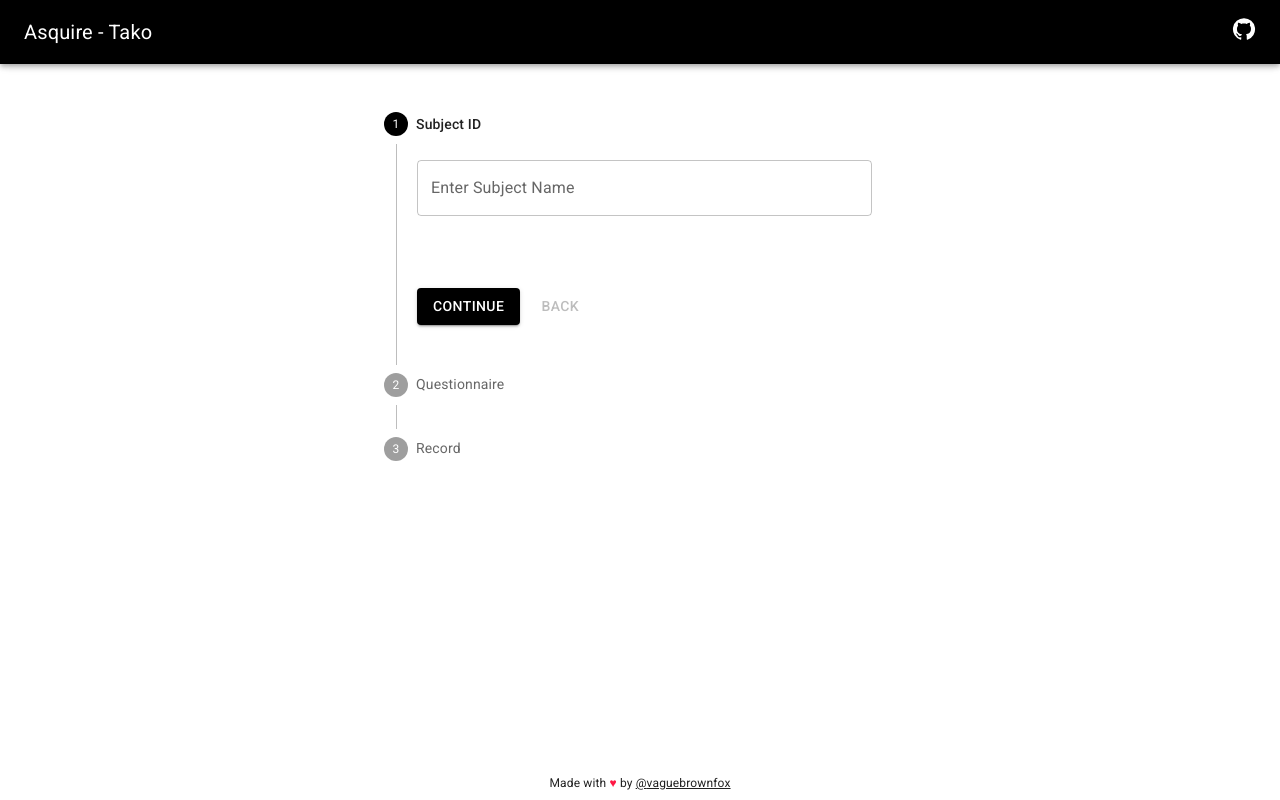
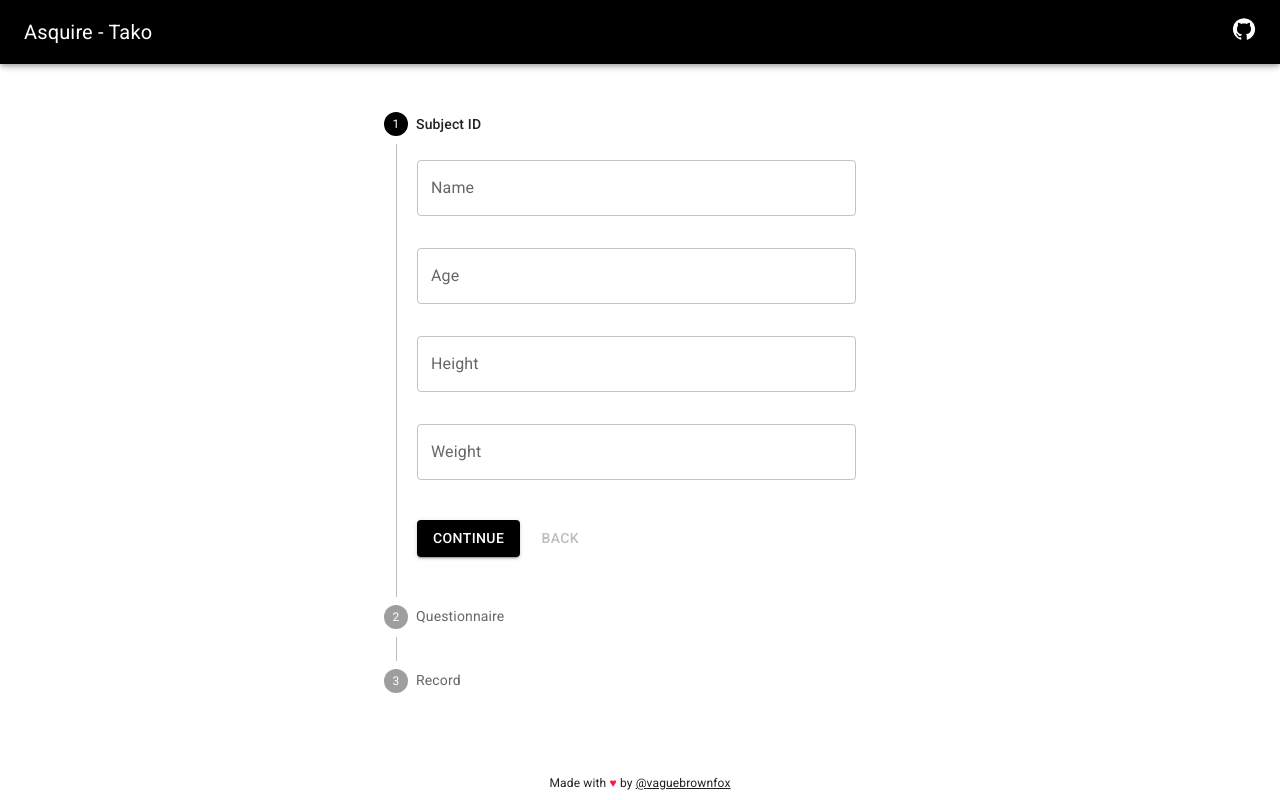
Before and after one commit to vaguebrownfox01/asquire-tako, a React (Create React App) app: page / in a window 1280 px wide. Built offline with nearby package versions, Linux system fonts and the light colour scheme; a web font is replaced by a local one.

Commit message:
Subject Info Step

```diff
--- a/src/app/App.js
+++ b/src/app/App.js
@@ -2,12 +2,16 @@ import * as React from "react";
 import Layout from "./components/Layout";
 import Steps from "./pieces/Steps";
 
+import { Provider as SubjectProvider } from "./state/data/SubjectContext";
+
 const App = React.memo(function App() {
-  return (
-    <Layout>
-      <Steps />
-    </Layout>
-  );
+	return (
+		<Layout>
+			<SubjectProvider>
+				<Steps />
+			</SubjectProvider>
+		</Layout>
+	);
 });
 
 export default App;
--- a/src/app/pieces/SubjectID.js
+++ b/src/app/pieces/SubjectID.js
@@ -1,15 +1,37 @@
-import { Box, TextField } from "@mui/material";
+import { Box, TextField, Typography } from "@mui/material";
 import * as React from "react";
 
+import { Context as SubjectContext } from "../state/data/SubjectContext";
+
+const classes = {
+	textField: (t) => ({ display: "flex", margin: t.spacing(2, 4, 4, 0) }),
+};
+
 const SubjectID = React.memo(function SubjectID() {
+	const { state: subjectState, subjectInfoAction } =
+		React.useContext(SubjectContext);
+
+	function handleFieldInput({ target }) {
+		const { value } = target;
+		subjectInfoAction({ value, field: this.field });
+	}
+
 	return (
 		<Box>
-			<TextField
-				sx={(t) => ({ display: "flex", margin: t.spacing(2, 2, 8, 0) })}
-				id="subject-id"
-				label="Enter Subject Name"
-				variant="outlined"
-			/>
+			{subjectState.fields.map((f) => (
+				<TextField
+					key={f.id}
+					sx={classes.textField}
+					id={f.id}
+					label={f.label}
+					type={f.type}
+					variant="outlined"
+					value={subjectState[f.field]}
+					onChange={handleFieldInput.bind({ field: f.field })}
+					autoComplete="off"
+				/>
+			))}
+			<Typography>{subjectState.subjectId}</Typography>
 		</Box>
 	);
 });
--- /dev/null
+++ b/src/app/state/createDataContext.js
@@ -0,0 +1,24 @@
+import React, { createContext, useReducer } from "react";
+
+const createDataContext = (reducer, actions, initialState) => {
+	const Context = createContext();
+
+	const Provider = ({ children }) => {
+		const [state, dispatch] = useReducer(reducer, initialState);
+
+		const boundActions = {};
+		for (let key in actions) {
+			boundActions[key] = actions[key](dispatch);
+		}
+
+		return (
+			<Context.Provider value={{ state, ...boundActions }}>
+				{children}
+			</Context.Provider>
+		);
+	};
+
+	return { Context, Provider };
+};
+
+export default createDataContext;
--- /dev/null
+++ b/src/app/state/data/SubjectContext.js
@@ -0,0 +1,111 @@
+// user context
+import createDataContext from "../createDataContext";
+import { v4 as uuid } from "uuid";
+
+export const fields = [
+	{
+		id: "Name",
+		label: "Name",
+		type: "text",
+		field: "subjectName",
+	},
+	{
+		id: "Age",
+		label: "Age",
+		type: "number",
+		field: "subjectAge",
+	},
+	{
+		id: "Height",
+		label: "Height",
+		type: "number",
+		field: "subjectHeight",
+	},
+	{
+		id: "Weight",
+		label: "Weight",
+		type: "number",
+		field: "subjectWeight",
+	},
+];
+
+// Initial State
+const subjectInitialState = {
+	loading: false,
+	error: "",
+	subjectName: "",
+	subjectAge: "",
+	subjectWeight: "",
+	subjectHeight: "",
+	subjectId: "",
+	fields,
+};
+
+// Subjects Attributes
+const typicalSubject = {
+	subjectName: "",
+	subjectId: "",
+};
+
+// Reducer
+const subjectReducer = (state, action) => {
+	switch (action.type) {
+		case "SET_LOADING":
+			return { ...state, loading: action.payload };
+		case "SET_INFO":
+			return { ...state, [action.payload.field]: action.payload.value };
+		default:
+			return state;
+	}
+};
+
+// Actions
+const subjectLoadAction = (dispatch) => {
+	return () => {
+		dispatch({ type: "SET_LOADING", payload: true });
+
+		console.log("user action log");
+
+		dispatch({ type: "SET_LOADING", payload: false });
+	};
+};
+
+const subjectInfoAction = (dispatch) => {
+	return ({ field, value }) => {
+		dispatch({ type: "SET_LOADING", payload: true });
+
+		let { f, v } = formatFieldValue({ field, value });
+
+		console.log({ f, v });
+
+		dispatch({ type: "SET_INFO", payload: { field: f, value: v } });
+
+		dispatch({ type: "SET_LOADING", payload: false });
+	};
+};
+
+// Helpers
+const formatFieldValue = ({ field, value }) => {
+	switch (field) {
+		case "subjectName":
+			let name = value.replace(/[^a-zA-Z +]/g, "");
+			return { f: field, v: name };
+		default:
+			return { f: field, v: value };
+	}
+};
+
+const getId = (name = "") => {
+	let id = name.replace(/[^a-zA-Z]/g, "").toLowerCase();
+	return `${id}-${uuid().slice(0, 8)}`;
+};
+
+// Export
+export const { Context, Provider } = createDataContext(
+	subjectReducer,
+	{
+		subjectLoadAction,
+		subjectInfoAction,
+	},
+	subjectInitialState
+);
```
Also changed, not shown: src/app/components/QuestionCard.js (added), src/app/pieces/Info.js (deleted), src/app/pieces/Question.js (added).
